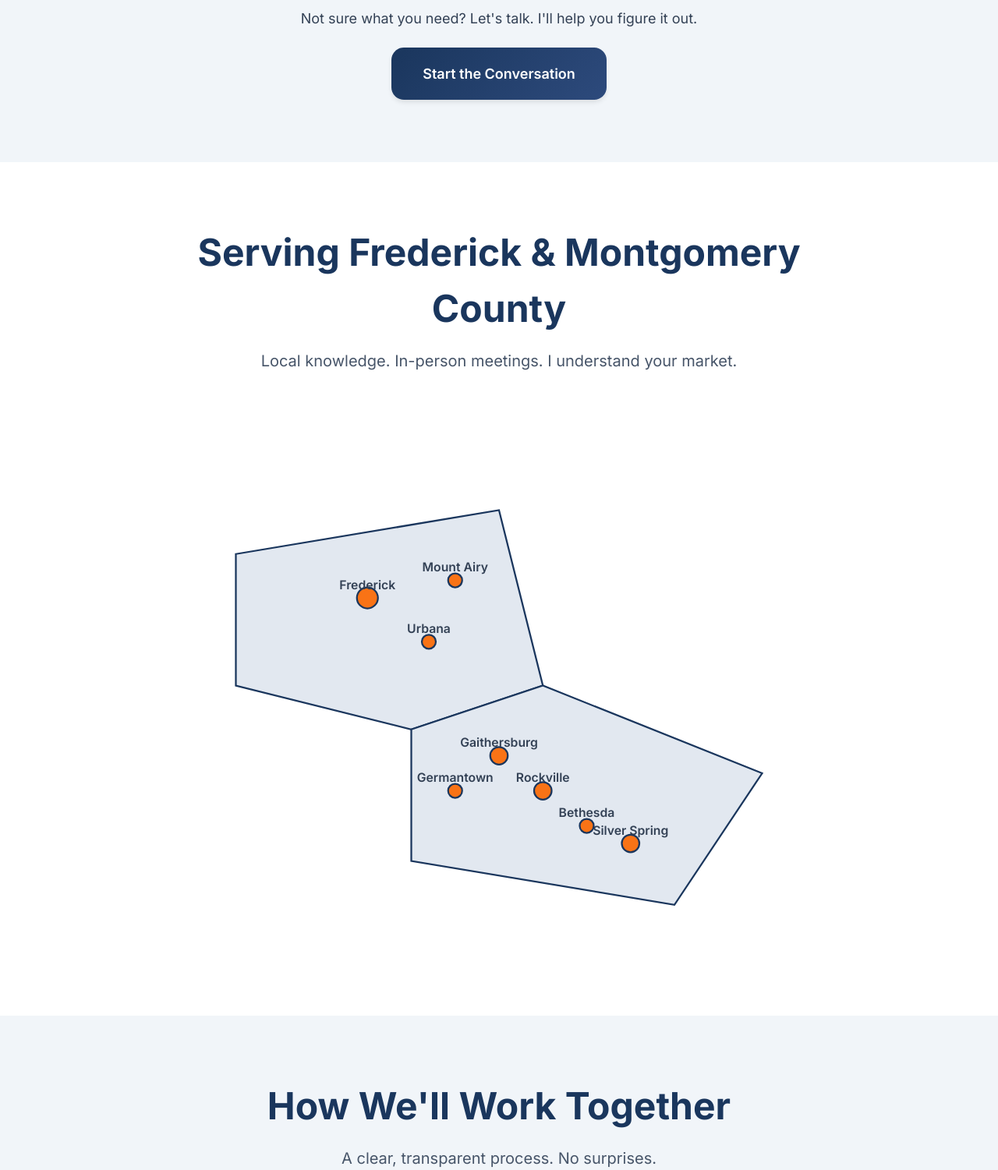
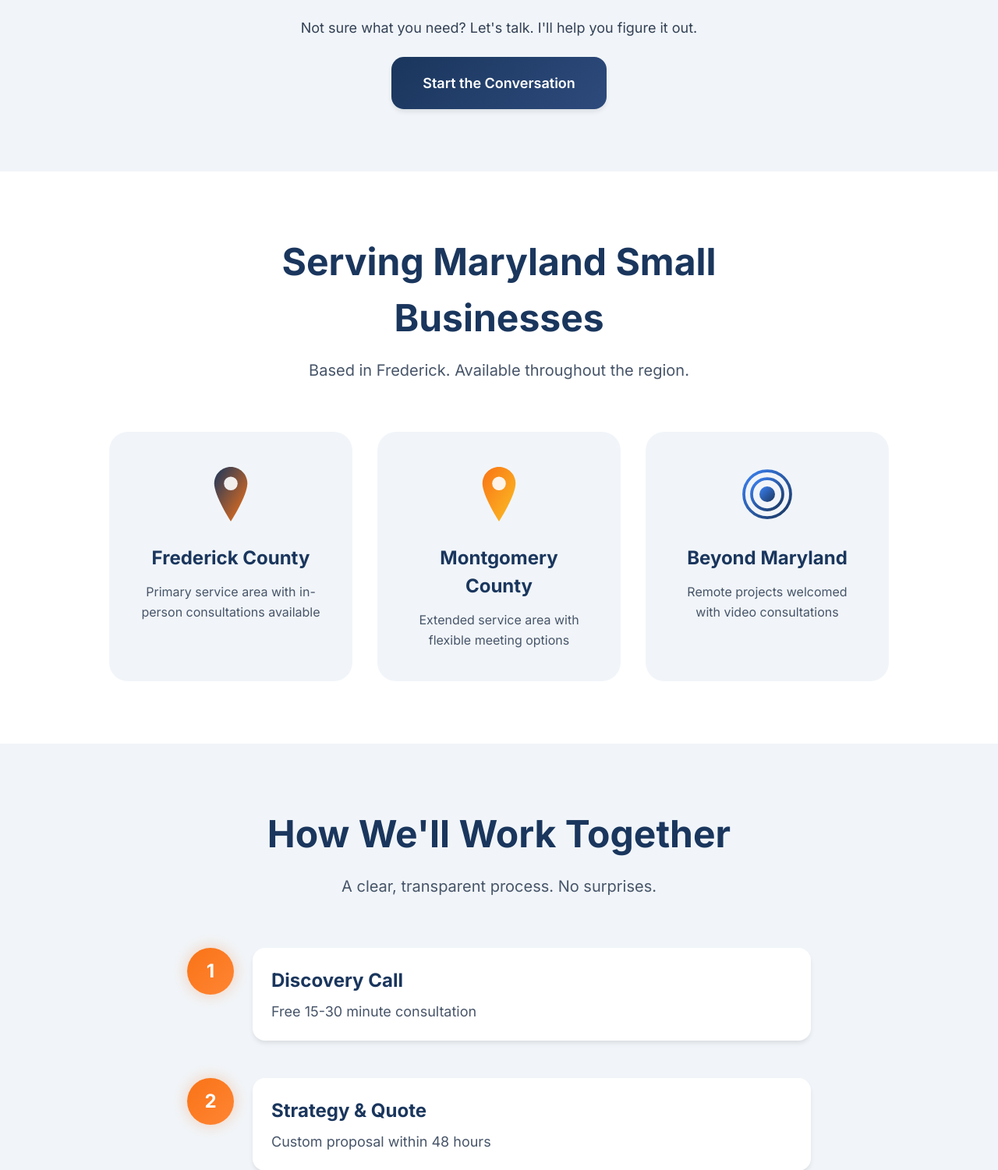
Before and after one commit to JJovel-09/Jovel-Creative, a PHP site: page /index-new.html in a window 1280 px wide. Shown: the part 4840-6341 px from the top of the page at 78% size. Run offline with PHP 8.4, Linux system fonts and the light colour scheme.

Commit message:
Add dynamic, interactive, and minimalistic design enhancements
- Replace city-specific map with clean 3-card service area layout
- Add smooth scroll reveal animations for all sections
- Implement parallax effect on hero background
- Add 3D card tilt effects on hover for interactive feel
- Enhance all cards with smooth transitions and micro-interactions
- Add rotating gradient background animation
- Improve overall spacing and modern aesthetics
- Add staggered fade-in animations for better visual flow

```diff
--- a/css/styles-new.css
+++ b/css/styles-new.css
@@ -137,7 +137,29 @@ body {
   color: var(--color-neutral-800);
   background-color: var(--color-neutral-50);
   transition: background-color var(--transition-base), color var(--transition-base);
-}
+  overflow-x: hidden;
+}
+
+/* Smooth Scroll Reveal Animation */
+.fade-in {
+  opacity: 0;
+  transform: translateY(30px);
+  transition: opacity 0.8s cubic-bezier(0.4, 0, 0.2, 1),
+              transform 0.8s cubic-bezier(0.4, 0, 0.2, 1);
+}
+
+.fade-in.visible {
+  opacity: 1;
+  transform: translateY(0);
+}
+
+/* Staggered animation delays */
+.fade-in:nth-child(1) { transition-delay: 0.1s; }
+.fade-in:nth-child(2) { transition-delay: 0.2s; }
+.fade-in:nth-child(3) { transition-delay: 0.3s; }
+.fade-in:nth-child(4) { transition-delay: 0.4s; }
+.fade-in:nth-child(5) { transition-delay: 0.5s; }
+.fade-in:nth-child(6) { transition-delay: 0.6s; }
 
 .container {
   max-width: 1200px;
@@ -801,113 +853,98 @@ body.dark-mode .quote-result {
   margin-right: var(--space-3);
 }
 
-/* ==================== INTERACTIVE MAP ==================== */
+/* ==================== SERVICE AREA ==================== */
 .map-section {
   background: var(--color-white);
+  position: relative;
+  overflow: hidden;
 }
 
 body.dark-mode .map-section {
   background: var(--color-neutral-900);
 }
 
-.local-map-container {
+.service-area-container {
+  display: grid;
+  grid-template-columns: repeat(3, 1fr);
+  gap: var(--space-8);
+  max-width: 1000px;
+  margin: 0 auto;
+}
+
+.area-card {
+  background: var(--color-neutral-100);
+  padding: var(--space-10);
+  border-radius: var(--radius-2xl);
+  text-align: center;
+  transition: all 0.5s cubic-bezier(0.4, 0, 0.2, 1);
+  cursor: pointer;
   position: relative;
-  max-width: 900px;
-  margin: 0 auto;
-}
-
-.local-map {
-  width: 100%;
-  height: auto;
-}
-
-.county {
-  fill: var(--color-neutral-200);
-  stroke: var(--color-primary);
-  stroke-width: 2;
-  transition: fill var(--transition-base);
-}
-
-body.dark-mode .county {
-  fill: var(--color-neutral-700);
-}
-
-.county:hover {
-  fill: var(--color-accent-light);
-}
-
-.city-marker {
-  cursor: pointer;
-  transition: all var(--transition-base);
-}
-
-.city-dot {
-  fill: var(--color-accent);
-  stroke: var(--color-primary);
-  stroke-width: 2;
-  transition: all var(--transition-base);
-}
-
-.city-marker:hover .city-dot {
-  r: 16;
-  fill: var(--color-primary);
-  filter: drop-shadow(0 0 10px rgba(249, 115, 22, 0.6));
-}
-
-.city-label {
-  fill: var(--color-neutral-700);
-  font-size: 14px;
-  font-weight: var(--font-semibold);
-  text-anchor: middle;
-  pointer-events: none;
-}
-
-body.dark-mode .city-label {
-  fill: var(--color-white);
-}
-
-.map-tooltip {
+  overflow: hidden;
+}
+
+body.dark-mode .area-card {
+  background: var(--color-neutral-800);
+}
+
+.area-card::before {
+  content: '';
   position: absolute;
-  background: var(--color-white);
-  padding: var(--space-4);
-  border-radius: var(--radius-lg);
-  box-shadow: var(--shadow-xl);
-  border: 2px solid var(--color-accent);
-  pointer-events: none;
-  opacity: 0;
-  transition: opacity var(--transition-base);
-  min-width: 200px;
-}
-
-body.dark-mode .map-tooltip {
-  background: var(--color-neutral-800);
-}
-
-.map-tooltip.show {
-  opacity: 1;
-}
-
-.tooltip-city {
+  top: 50%;
+  left: 50%;
+  width: 0;
+  height: 0;
+  border-radius: 50%;
+  background: radial-gradient(circle, rgba(249, 115, 22, 0.1) 0%, transparent 70%);
+  transform: translate(-50%, -50%);
+  transition: all 0.6s cubic-bezier(0.4, 0, 0.2, 1);
+}
+
+.area-card:hover::before {
+  width: 400px;
+  height: 400px;
+}
+
+.area-card:hover {
+  transform: translateY(-12px) scale(1.02);
+  box-shadow: 0 30px 60px -12px rgba(249, 115, 22, 0.25);
+}
+
+.area-icon {
+  width: 80px;
+  height: 80px;
+  margin: 0 auto var(--space-6);
+  transition: all 0.4s cubic-bezier(0.68, -0.55, 0.265, 1.55);
+}
+
+.area-card:hover .area-icon {
+  transform: scale(1.15) rotate(5deg);
+}
+
+.area-card h3 {
+  font-size: var(--text-2xl);
   color: var(--color-primary);
-  font-size: var(--text-lg);
-  margin-bottom: var(--space-2);
-}
-
-.tooltip-projects {
-  color: var(--color-neutral-700);
-  margin-bottom: var(--space-2);
-}
-
-.tooltip-projects strong {
+  margin-bottom: var(--space-3);
+  font-weight: var(--font-bold);
+  transition: color var(--transition-base);
+}
+
+.area-card:hover h3 {
   color: var(--color-accent);
-  font-size: var(--text-xl);
-}
-
-.tooltip-example {
+}
+
+.area-card p {
   color: var(--color-neutral-600);
-  font-size: var(--text-sm);
-  font-style: italic;
+  font-size: var(--text-base);
+  line-height: var(--leading-relaxed);
   margin: 0;
+}
+
+@media (max-width: 968px) {
+  .service-area-container {
+    grid-template-columns: 1fr;
+    gap: var(--space-6);
+  }
 }
 
 /* ==================== PROCESS TIMELINE ==================== */
--- a/index-new.html
+++ b/index-new.html
@@ -173,7 +173,7 @@
     <section class="section story-section">
       <div class="container">
         <div class="story-content">
-          <div class="story-text">
+          <div class="story-text fade-in">
             <h2>Why I Made the Switch</h2>
             <p>
               For over 12 years, I worked in strategic communications across the <strong>public sector, health space, and tech space</strong>,
@@ -189,8 +189,8 @@
               to help Frederick and Montgomery County businesses succeed online.
             </p>
           </div>
-          <div class="story-proof">
-            <div class="proof-card">
+          <div class="story-proof fade-in">
+            <div class="proof-card fade-in">
               <div class="proof-icon">
                 <svg viewBox="0 0 64 64" fill="none" xmlns="http://www.w3.org/2000/svg">
                   <rect x="8" y="20" width="48" height="32" rx="4" fill="url(#briefcase-gradient)"/>
@@ -221,7 +221,7 @@
               <h3>Local Expert</h3>
               <p>Frederick & Montgomery County native</p>
             </div>
-            <div class="proof-card">
+            <div class="proof-card fade-in">
               <div class="proof-icon">
                 <svg viewBox="0 0 64 64" fill="none" xmlns="http://www.w3.org/2000/svg">
                   <path d="M35 4L16 36H28L24 60L48 24H36L35 4Z" fill="url(#lightning-gradient)"/>
@@ -323,7 +323,7 @@
     <!-- ==================== INSTANT QUOTE ENGINE ==================== -->
     <section id="quote-engine" class="section quote-section">
       <div class="container">
-        <div class="section-header">
+        <div class="section-header fade-in">
           <h2>Your Price in 30 Seconds</h2>
           <p>Transparent pricing. No surprises. Built for busy owners.</p>
         </div>
@@ -401,7 +401,7 @@
     <!-- ==================== WHAT I CAN BUILD ==================== -->
     <section class="section capabilities-section">
       <div class="container">
-        <div class="section-header">
+        <div class="section-header fade-in">
           <h2>What I Can Build For You</h2>
           <p>Real technical capabilities. Not just templates.</p>
         </div>
@@ -483,56 +483,65 @@
       </div>
     </section>
 
-    <!-- ==================== INTERACTIVE LOCAL MAP ==================== -->
+    <!-- ==================== SERVICE AREA ==================== -->
     <section class="section map-section">
       <div class="container">
-        <div class="section-header">
-          <h2>Serving Frederick & Montgomery County</h2>
-          <p>Local knowledge. In-person meetings. I understand your market.</p>
+        <div class="section-header fade-in">
+          <h2>Serving Maryland Small Businesses</h2>
+          <p>Based in Frederick. Available throughout the region.</p>
         </div>
 
-        <div class="local-map-container">
-          <svg class="local-map" viewBox="0 0 800 600" xmlns="http://www.w3.org/2000/svg">
-            <path class="county frederick-county" d="M 100 150 L 400 100 L 450 300 L 300 350 L 100 300 Z" />
-            <path class="county montgomery-county" d="M 300 350 L 450 300 L 700 400 L 600 550 L 300 500 Z" />
+        <div class="service-area-container">
+          <div class="area-card" data-area="frederick">
+            <div class="area-icon">
+              <svg viewBox="0 0 64 64" fill="none" xmlns="http://www.w3.org/2000/svg">
+                <path d="M32 4C22.6112 4 15 11.6112 15 21C15 33.5 32 60 32 60C32 60 49 33.5 49 21C49 11.6112 41.3888 4 32 4Z" fill="url(#location-gradient-1)"/>
+                <circle cx="32" cy="21" r="7" fill="white" opacity="0.9"/>
+                <defs>
+                  <linearGradient id="location-gradient-1" x1="0%" y1="0%" x2="100%" y2="100%">
+                    <stop offset="0%" style="stop-color:#1a365d"/>
+                    <stop offset="100%" style="stop-color:#f97316"/>
+                  </linearGradient>
+                </defs>
+              </svg>
+            </div>
+            <h3>Frederick County</h3>
+            <p>Primary service area with in-person consultations available</p>
+          </div>
 
-            <g class="city-marker" data-city="frederick">
-              <circle cx="250" cy="200" r="12" class="city-dot" />
-              <text x="250" y="190" class="city-label">Frederick</text>
-            </g>
-            <g class="city-marker" data-city="urbana">
-              <circle cx="320" cy="250" r="8" class="city-dot" />
-              <text x="320" y="240" class="city-label">Urbana</text>
-            </g>
-            <g class="city-marker" data-city="mount-airy">
-              <circle cx="350" cy="180" r="8" class="city-dot" />
-              <text x="350" y="170" class="city-label">Mount Airy</text>
-            </g>
-            <g class="city-marker" data-city="rockville">
-              <circle cx="450" cy="420" r="10" class="city-dot" />
-              <text x="450" y="410" class="city-label">Rockville</text>
-            </g>
-            <g class="city-marker" data-city="gaithersburg">
-              <circle cx="400" cy="380" r="10" class="city-dot" />
-              <text x="400" y="370" class="city-label">Gaithersburg</text>
-            </g>
-            <g class="city-marker" data-city="germantown">
-              <circle cx="350" cy="420" r="8" class="city-dot" />
-              <text x="350" y="410" class="city-label">Germantown</text>
-            </g>
-            <g class="city-marker" data-city="silver-spring">
-              <circle cx="550" cy="480" r="10" class="city-dot" />
-              <text x="550" y="470" class="city-label">Silver Spring</text>
-            </g>
-            <g class="city-marker" data-city="bethesda">
-              <circle cx="500" cy="460" r="8" class="city-dot" />
-              <text x="500" y="450" class="city-label">Bethesda</text>
-            </g>
-          </svg>
+          <div class="area-card" data-area="montgomery">
+            <div class="area-icon">
+              <svg viewBox="0 0 64 64" fill="none" xmlns="http://www.w3.org/2000/svg">
+                <path d="M32 4C22.6112 4 15 11.6112 15 21C15 33.5 32 60 32 60C32 60 49 33.5 49 21C49 11.6112 41.3888 4 32 4Z" fill="url(#location-gradient-2)"/>
+                <circle cx="32" cy="21" r="7" fill="white" opacity="0.9"/>
+                <defs>
+                  <linearGradient id="location-gradient-2" x1="0%" y1="0%" x2="100%" y2="100%">
+                    <stop offset="0%" style="stop-color:#f97316"/>
+                    <stop offset="100%" style="stop-color:#fbbf24"/>
+                  </linearGradient>
+                </defs>
+              </svg>
+            </div>
+            <h3>Montgomery County</h3>
+            <p>Extended service area with flexible meeting options</p>
+          </div>
 
-          <div id="map-tooltip" class="map-tooltip">
-            <h4 class="tooltip-city">Frederick</h4>
-            <p class="tooltip-info">In-person consultations available</p>
+          <div class="area-card" data-area="regional">
+            <div class="area-icon">
+              <svg viewBox="0 0 64 64" fill="none" xmlns="http://www.w3.org/2000/svg">
+                <circle cx="32" cy="32" r="24" stroke="url(#location-gradient-3)" stroke-width="3" fill="none"/>
+                <circle cx="32" cy="32" r="16" stroke="url(#location-gradient-3)" stroke-width="3" fill="none"/>
+                <circle cx="32" cy="32" r="8" fill="url(#location-gradient-3)"/>
+                <defs>
+                  <linearGradient id="location-gradient-3" x1="0%" y1="0%" x2="100%" y2="100%">
+                    <stop offset="0%" style="stop-color:#3b82f6"/>
+                    <stop offset="100%" style="stop-color:#1a365d"/>
+                  </linearGradient>
+                </defs>
+              </svg>
+            </div>
+            <h3>Beyond Maryland</h3>
+            <p>Remote projects welcomed with video consultations</p>
           </div>
         </div>
       </div>
@@ -541,7 +550,7 @@
     <!-- ==================== PROCESS TIMELINE ==================== -->
     <section class="section timeline-section">
       <div class="container">
-        <div class="section-header">
+        <div class="section-header fade-in">
           <h2>How We'll Work Together</h2>
           <p>A clear, transparent process. No surprises.</p>
         </div>
```
Also changed, not shown: other parts of css/styles-new.css (+59 -5 lines), js/interactive.js (+75 -0 lines).
